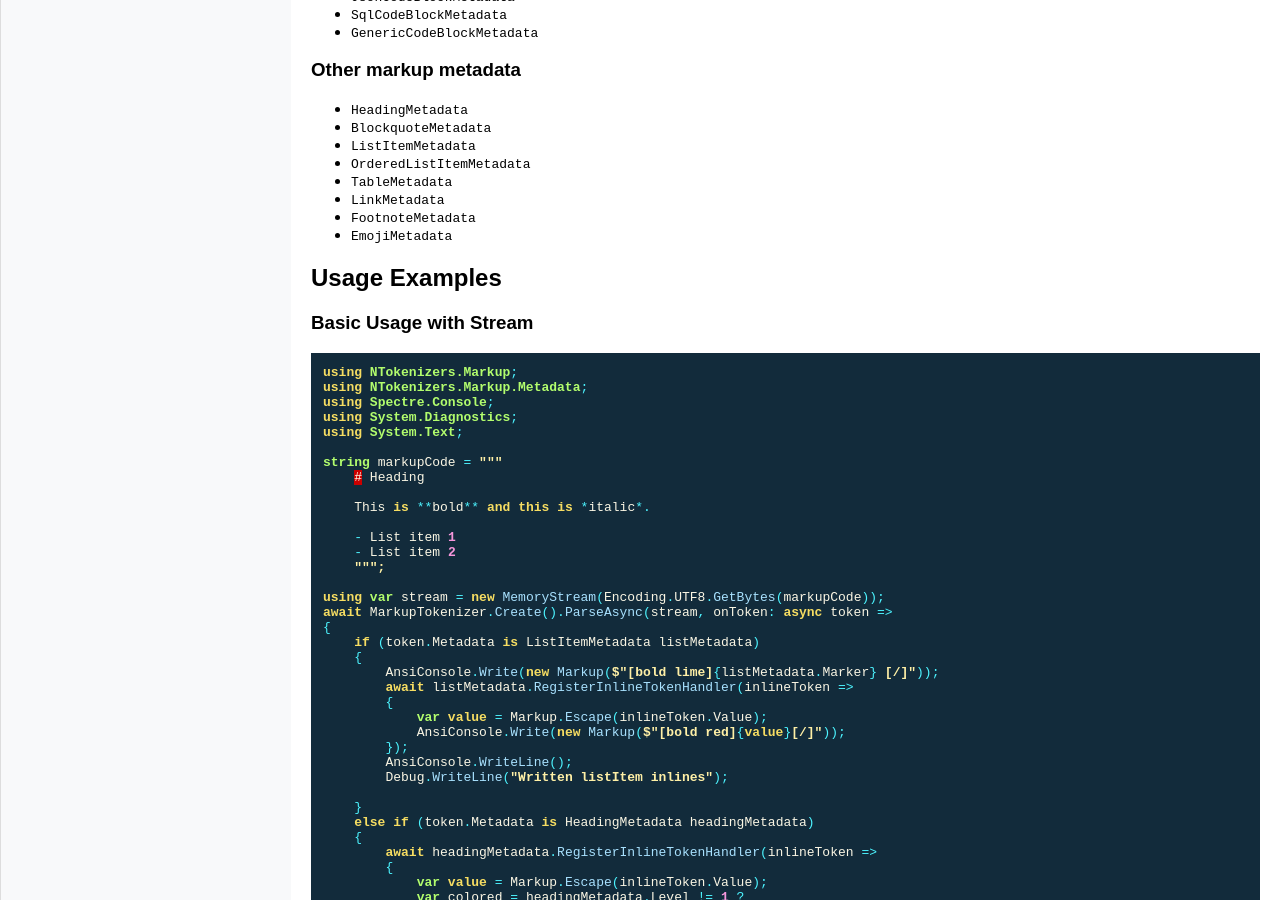
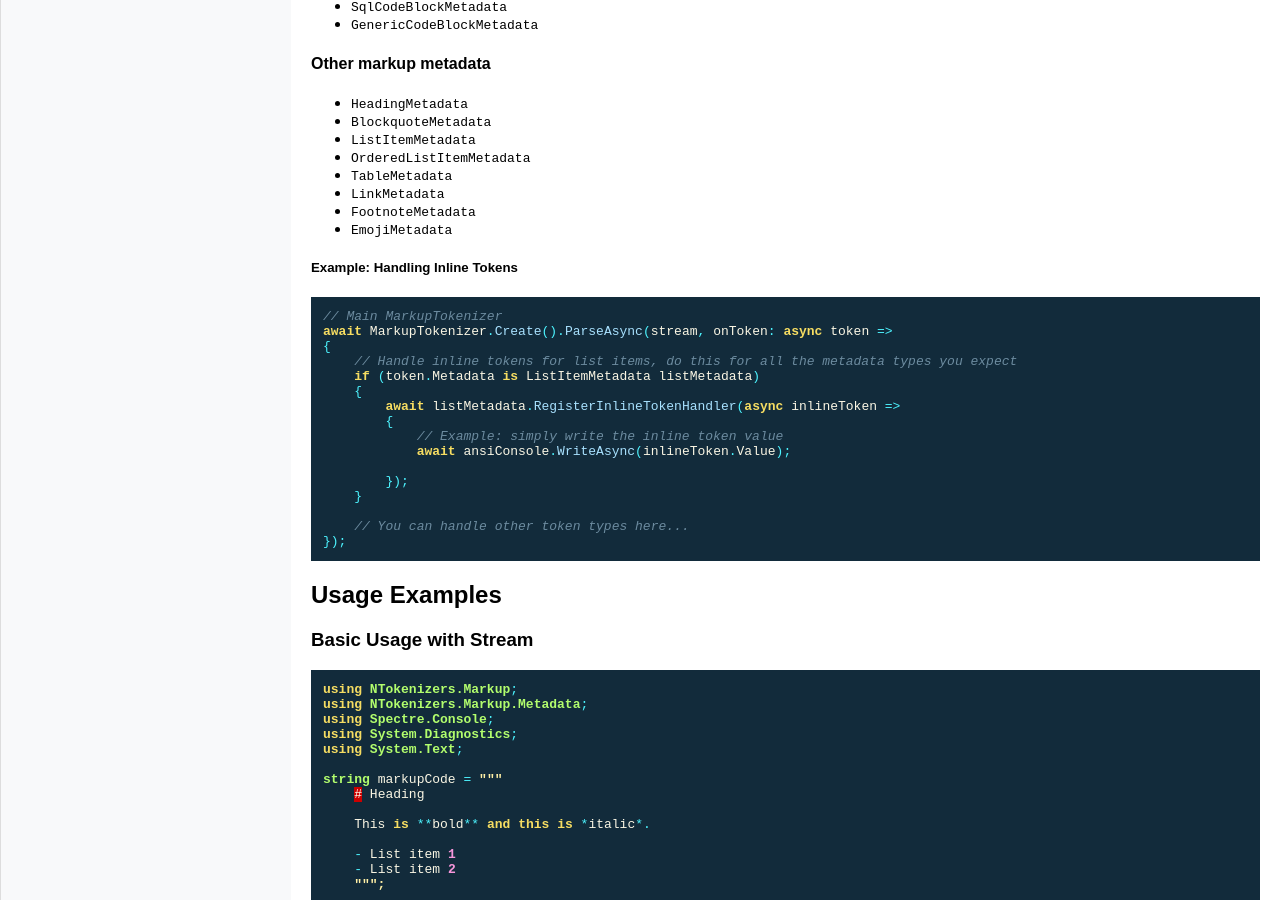
Before and after one commit to crwsolutions/ntokenizers, a Jekyll site: the page built from docs/markup.md, in a window 1280 px wide and 900 px high, scrolled down 1060 px. Built offline with Jekyll 4.4.1, drawn with Linux system fonts in a browser that asks for light colours.

Commit message:
markup.md - Adjusted heading levels and added example code for handling inline tokens

````diff
--- a/docs/markup.md
+++ b/docs/markup.md
@@ -30,13 +30,13 @@ The Markup tokenizer inherits from `BaseTokenizer<MarkupToken>` and provides the
 - `Parse(string input)` - Parses a string of Markup code and returns a list of tokens
 - `ParseAsync(TextReader reader, Action<MarkupToken> onToken)` - Asynchronously parses from a TextReader
 
-## Inline tokenizers
+### Inline tokenizers
 
 The `MarkupTokenizer` produces tokens that carry **metadata** describing the type of content they represent.
 Handling this metadata correctly is essential to render the markup accurately.
 Below is a breakdown of the different metadata types, separated into **code block types** and **other markup types**:
 
-### Code block metadata
+#### Code block metadata
 - `CSharpCodeBlockMetadata`
 - `XmlCodeBlockMetadata`
 - `TypeScriptCodeBlockMetadata`
@@ -44,7 +44,7 @@ Below is a breakdown of the different metadata types, separated into **code bloc
 - `SqlCodeBlockMetadata`
 - `GenericCodeBlockMetadata`
 
-### Other markup metadata
+#### Other markup metadata
 - `HeadingMetadata`
 - `BlockquoteMetadata`
 - `ListItemMetadata`
@@ -53,6 +53,27 @@ Below is a breakdown of the different metadata types, separated into **code bloc
 - `LinkMetadata`
 - `FootnoteMetadata`
 - `EmojiMetadata`
+
+##### Example: Handling Inline Tokens
+
+```csharp
+// Main MarkupTokenizer
+await MarkupTokenizer.Create().ParseAsync(stream, onToken: async token =>
+{
+    // Handle inline tokens for list items, do this for all the metadata types you expect
+    if (token.Metadata is ListItemMetadata listMetadata)
+    {
+        await listMetadata.RegisterInlineTokenHandler(async inlineToken =>
+        {
+            // Example: simply write the inline token value
+            await ansiConsole.WriteAsync(inlineToken.Value);
+
+        });
+    }
+
+    // You can handle other token types here...
+});
+```
 
 ## Usage Examples
 
````
